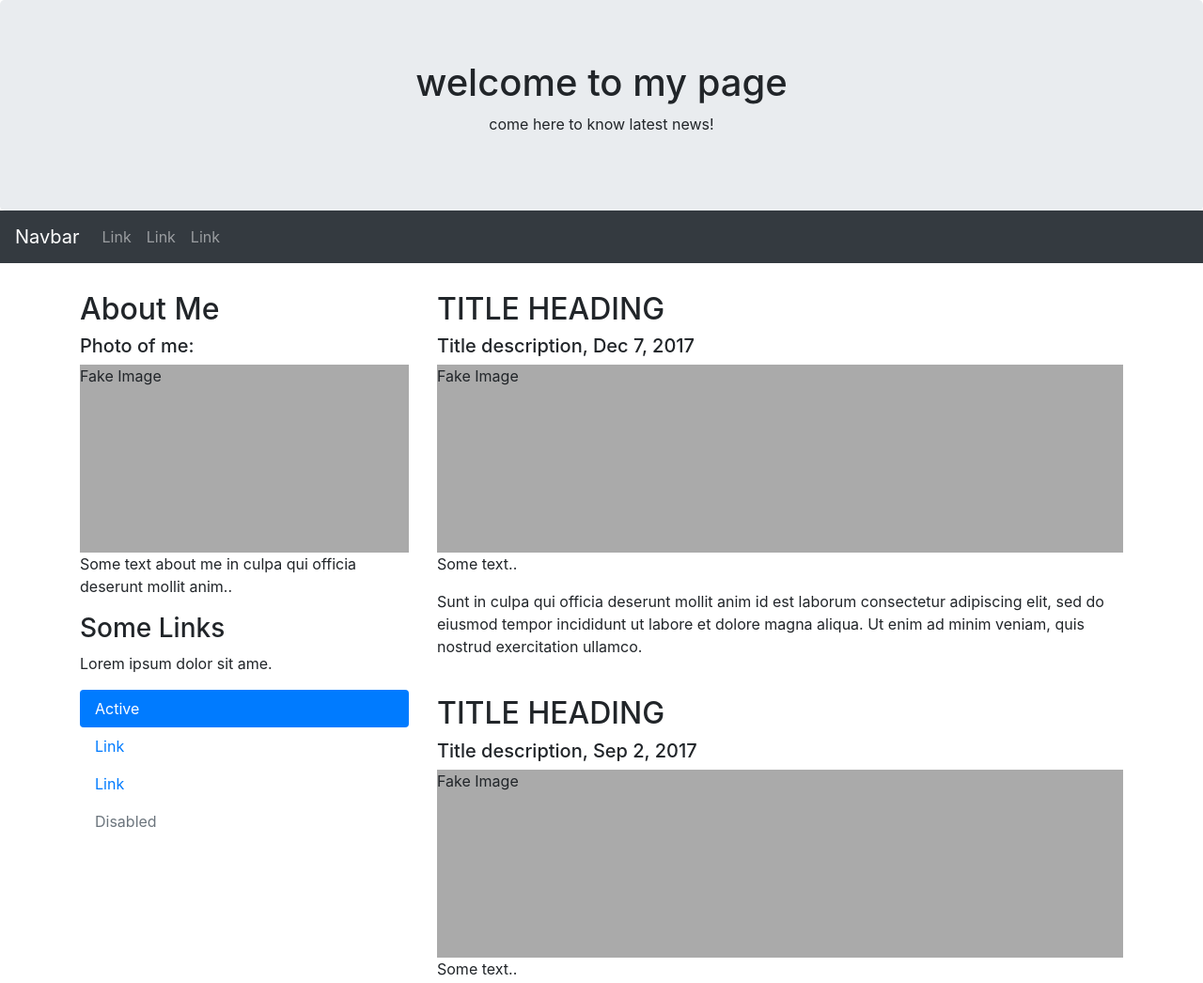
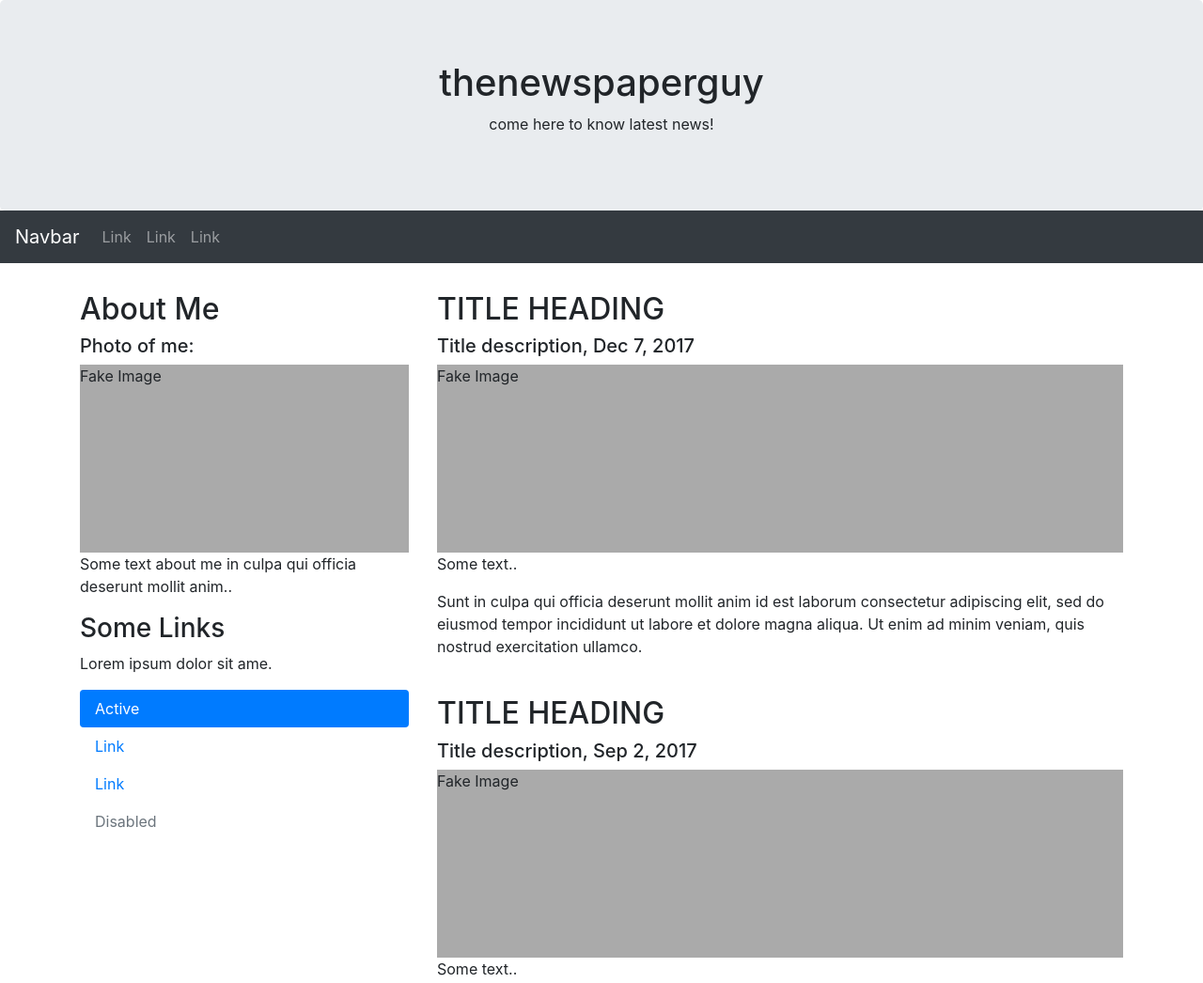
Before and after one commit to sagartiwari123/Demo, a plain HTML site: page index.html in a window 1280 px wide. Shown: the top 1046 px of the page at 94% size. Drawn offline with nearby package versions, Linux system fonts and the light colour scheme.

Commit message:
Update index.html

```diff
--- a/index.html
+++ b/index.html
@@ -18,7 +18,7 @@
 <body>
 
 <div class="jumbotron text-center" style="margin-bottom:0">
-  <h1>welcome to my page</h1>
+  <h1>thenewspaperguy</h1>
   <p>come here to know latest news!</p>
 </div>
 
```
